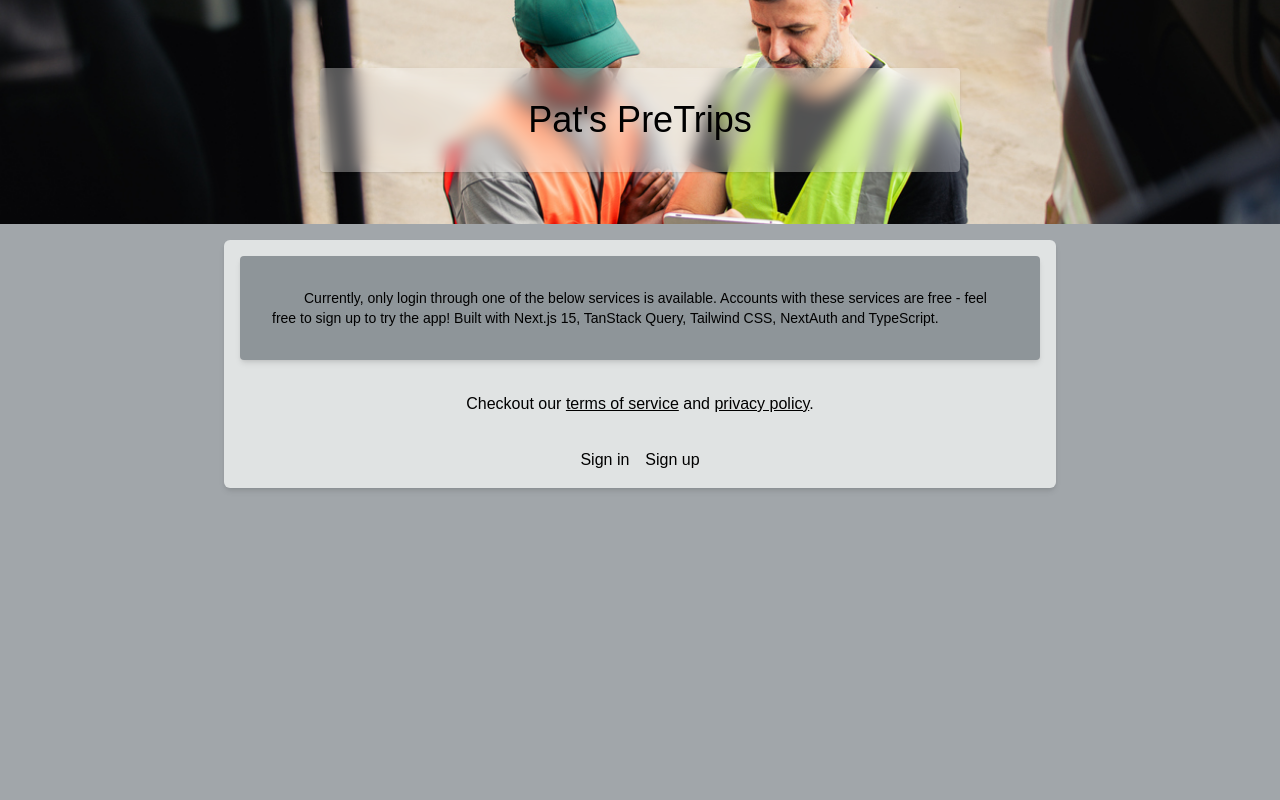
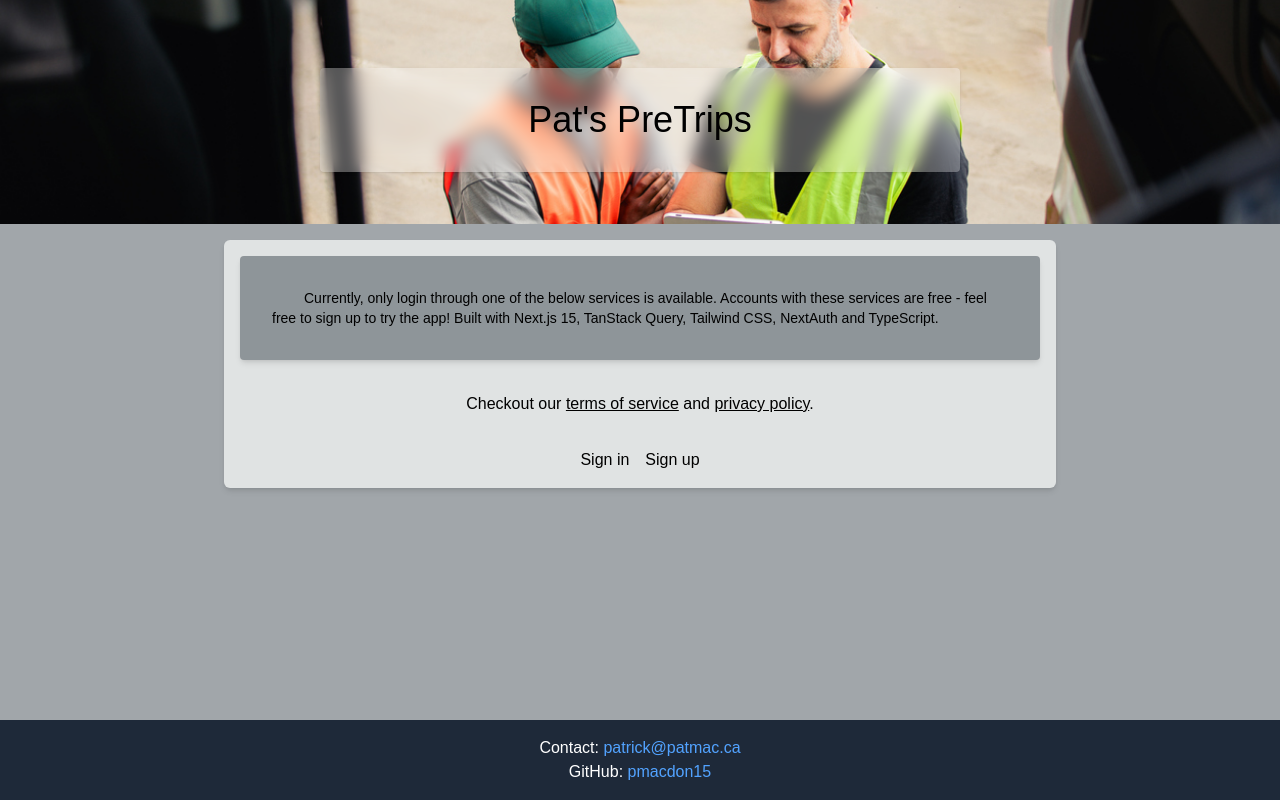
Before and after one commit to Pmacdon15/pats-pretrips, a Next.js app: page / in a window 1280 px wide. Built offline with nearby package versions, Linux system fonts and the light colour scheme; no server answers.

Commit message:
updated docs

```diff
--- a/package.json
+++ b/package.json
@@ -1,6 +1,6 @@
 {
 	"name": "pats-pretrips",
-	"version": "2.0.1",
+	"version": "2.7.1",
 	"private": true,
 	"scripts": {
 		"dev": "next dev --turbopack",
--- a/src/app/layout.tsx
+++ b/src/app/layout.tsx
@@ -3,6 +3,7 @@ import { Geist, Geist_Mono } from 'next/font/google'
 import './globals.css'
 import Providers from '@/lib/components/Providers'
 import { AuthProvider } from '@/lib/components/providers/auth-provider'
+import Footer from '@/lib/components/ui/footer/footer'
 import Header from '@/lib/components/ui/header/header'
 
 const geistSans = Geist({
@@ -30,10 +31,11 @@ export default function RootLayout({
 			<Providers>
 				<AuthProvider>
 					<body
-						className={`${geistSans.variable} ${geistMono.variable} flex flex-col antialiased`}
+						className={`${geistSans.variable} ${geistMono.variable} flex min-h-screen flex-col antialiased`}
 					>
 						<Header />
-						{children}
+						<main className="flex-grow">{children}</main>
+						<Footer />
 					</body>
 				</AuthProvider>
 			</Providers>
--- a/src/app/termsOfService/page.tsx
+++ b/src/app/termsOfService/page.tsx
@@ -1,5 +1,4 @@
-import { Disclaimer } from "@/lib/components/ui/disclaimer/disclaimer";
-
+import { Disclaimer } from '@/lib/components/ui/disclaimer/disclaimer'
 
 export default function Page() {
 	return (
--- a/src/lib/components/ui/fallbacks/display-trip-falback.tsx
+++ b/src/lib/components/ui/fallbacks/display-trip-falback.tsx
@@ -9,9 +9,11 @@ export default function DisplayTripFallback() {
 
 			<table className="w-full overflow-hidden rounded-sm border p-4">
 				<TableHeadTrip />
-				<tr>
-					<td>Loading....</td>
-				</tr>
+				<tbody>
+					<tr>
+						<td>Loading....</td>
+					</tr>
+				</tbody>
 			</table>
 		</div>
 	)
--- /dev/null
+++ b/src/lib/components/ui/footer/footer.tsx
@@ -0,0 +1,36 @@
+import Link from 'next/link'
+
+const Footer = () => {
+	const email = 'patrick@patmac.ca'
+	const githubUrl = 'https://github.com/pmacdon15'
+	const githubUsername = 'pmacdon15'
+
+	return (
+		<footer className="mt-auto bg-gray-800 py-4 text-white">
+			<div className="container mx-auto text-center">
+				<p>
+					Contact:{' '}
+					<a
+						className="text-blue-400 hover:underline"
+						href={`mailto:${email}`}
+					>
+						{email}
+					</a>
+				</p>
+				<p>
+					GitHub:{' '}
+					<Link
+						className="text-blue-400 hover:underline"
+						href={githubUrl}
+						rel="noopener noreferrer"
+						target="_blank"
+					>
+						{githubUsername}
+					</Link>
+				</p>
+			</div>
+		</footer>
+	)
+}
+
+export default Footer
--- a/src/lib/components/ui/trips/display-trip/DisplayTrip.tsx
+++ b/src/lib/components/ui/trips/display-trip/DisplayTrip.tsx
@@ -40,7 +40,6 @@ export default function DisplayTrip({
 		</div>
 	)
 }
-
 
 export function PageHead({
 	driverName,
--- a/src/lib/hooks/mutations/mutations.ts
+++ b/src/lib/hooks/mutations/mutations.ts
@@ -2,7 +2,7 @@ import { useMutation } from '@tanstack/react-query'
 import { addOnRouteDefects, addTrip } from '@/lib/actions/actions'
 import { revalidatePathAction } from '@/lib/actions/revalidate-actions'
 
-export const useAddDefectOnRoute = (tripId: number, driverEmail: string) => {
+export const useAddDefectOnRoute = (tripId: number, _driverEmail: string) => {
 	return useMutation({
 		mutationFn: ({
 			formData,
```
Also changed, not shown: 2 other files (tests, documents, lock files or other folders).
